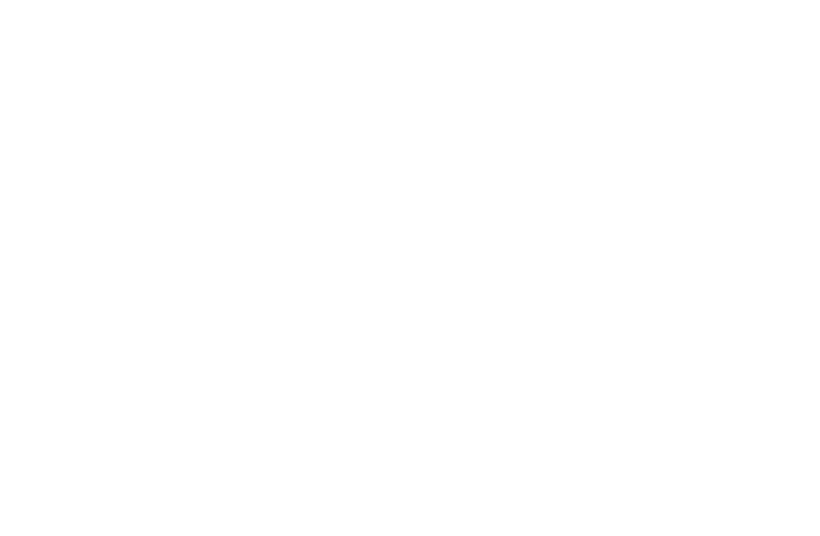
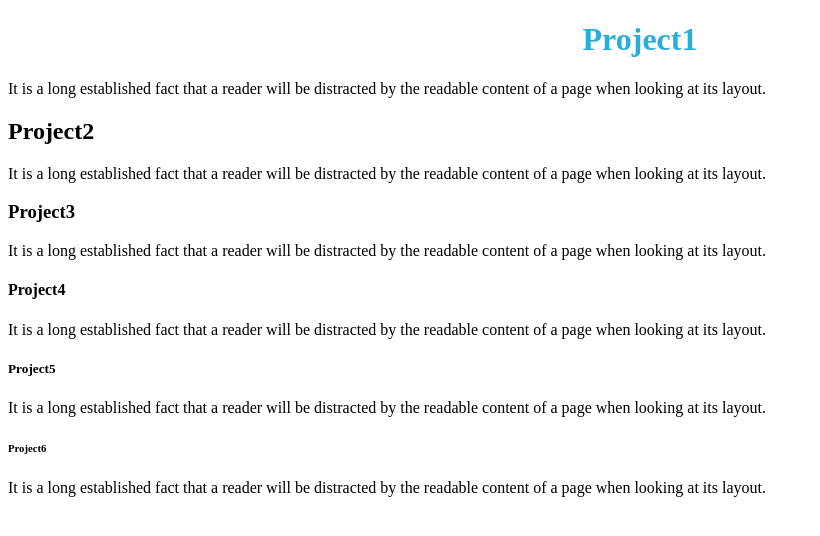
Before and after one commit to acciojob/render-multiple-component-react-Aravindhan-Rajendran, a React app: page / in a window 1280 px wide. Shown: the top 536 px of the page, without its empty margins (0-820 px from the left). Built offline with nearby package versions, Linux system fonts and the light colour scheme.

Commit message:
Update App.js

```diff
--- a/src/components/App.js
+++ b/src/components/App.js
@@ -3,7 +3,20 @@
 
 const App = () => {
   return (
-    <div id="main"></div>
+    <div id="main" className="ns-wrapper">
+    <h1 data-ns-test="project1">Project1</h1>
+    <p data-ns-test="project-description1">It is a long established fact that a reader will be distracted by the readable content of a page when looking at its layout. </p>
+      <h2 data-ns-test="project2">Project2</h2>
+    <p data-ns-test="project-description2">It is a long established fact that a reader will be distracted by the readable content of a page when looking at its layout. </p>
+        <h3 data-ns-test="project3">Project3</h3>
+    <p data-ns-test="project-description3">It is a long established fact that a reader will be distracted by the readable content of a page when looking at its layout. </p>
+        <h4 data-ns-test="project4">Project4</h4>
+    <p data-ns-test="project-description4">It is a long established fact that a reader will be distracted by the readable content of a page when looking at its layout. </p>
+        <h5 data-ns-test="project5">Project5</h5>
+    <p data-ns-test="project-description5">It is a long established fact that a reader will be distracted by the readable content of a page when looking at its layout. </p>
+        <h6 data-ns-test="project6">Project6</h6>
+    <p data-ns-test="project-description6">It is a long established fact that a reader will be distracted by the readable content of a page when looking at its layout. </p>
+    </div>
   )
 }
 
```
